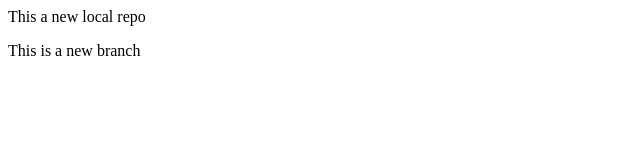
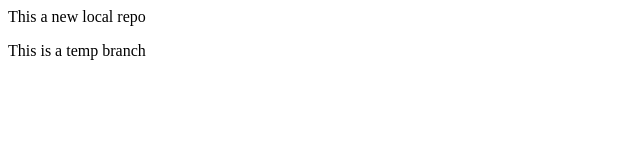
Before and after one commit to AnshDabra27/localrepo, a plain HTML site: page LocalRepo/index.html in a window 1280 px wide. Shown: the full height of the page, 0-640 px from the left. Drawn offline with Linux system fonts and the light colour scheme.

Commit message:
Add temp branch

```diff
--- a/LocalRepo/index.html
+++ b/LocalRepo/index.html
@@ -1,2 +1,2 @@
 <p>This a new local repo</p>
-<p>This is a new branch</p>
+<p>This is a temp branch</p>
```
